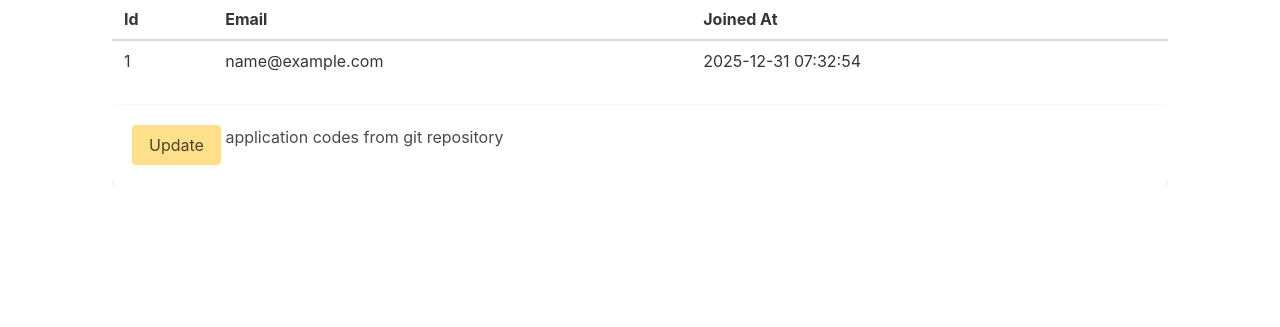
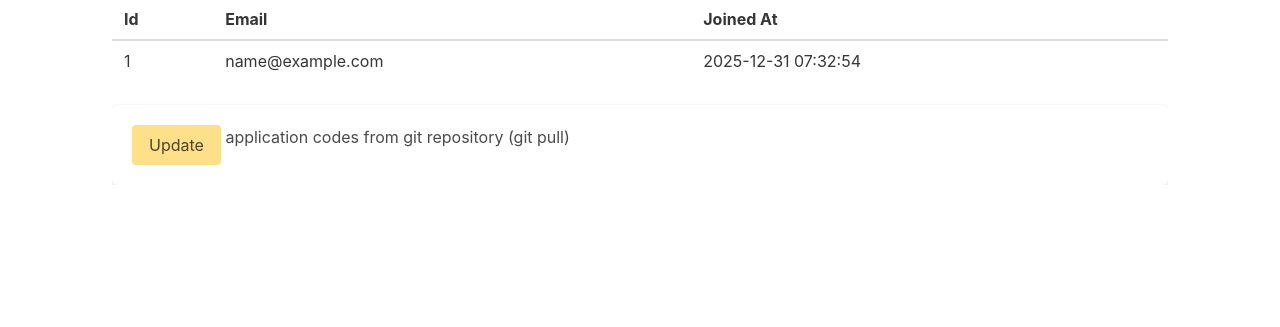
Before and after one commit to FinnishNationalGallery/mediahillo_ng, a Flask app: page /auth/list_users/ in a window 1280 px wide. Shown: the part 185-512 px from the top of the page. Run offline with Flask 3, Linux system fonts and the light colour scheme; the visitor is signed in with stand-in values (Sample User, id 1); data comes from the database, SQL or seed files in the repository; parts of the project's set-up code (start-up, migrations or seed data) failed here and were passed over; some libraries are stand-ins or nearby versions.

Commit message:
Update login_list_users.html

```diff
--- a/templates/login_list_users.html
+++ b/templates/login_list_users.html
@@ -26,7 +26,7 @@
             </table>
             <div class="box">
             <form method="post" action="{{ url_for('sip.update_git_pull') }}">
-                <button type="submit" class="button is-warning">Update</button> application codes from git repository
+                <button type="submit" class="button is-warning">Update</button> application codes from git repository (git pull)
             </form>
             </div>
         </div>
```
